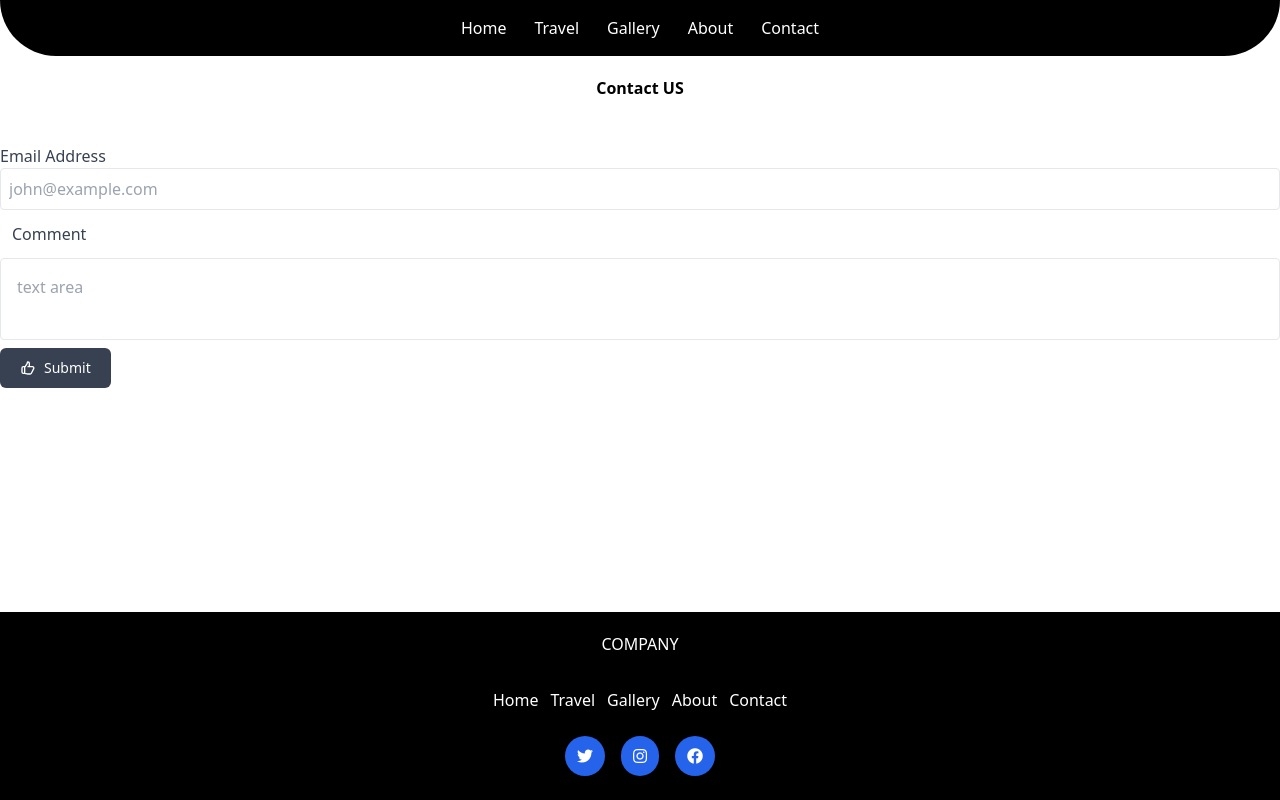
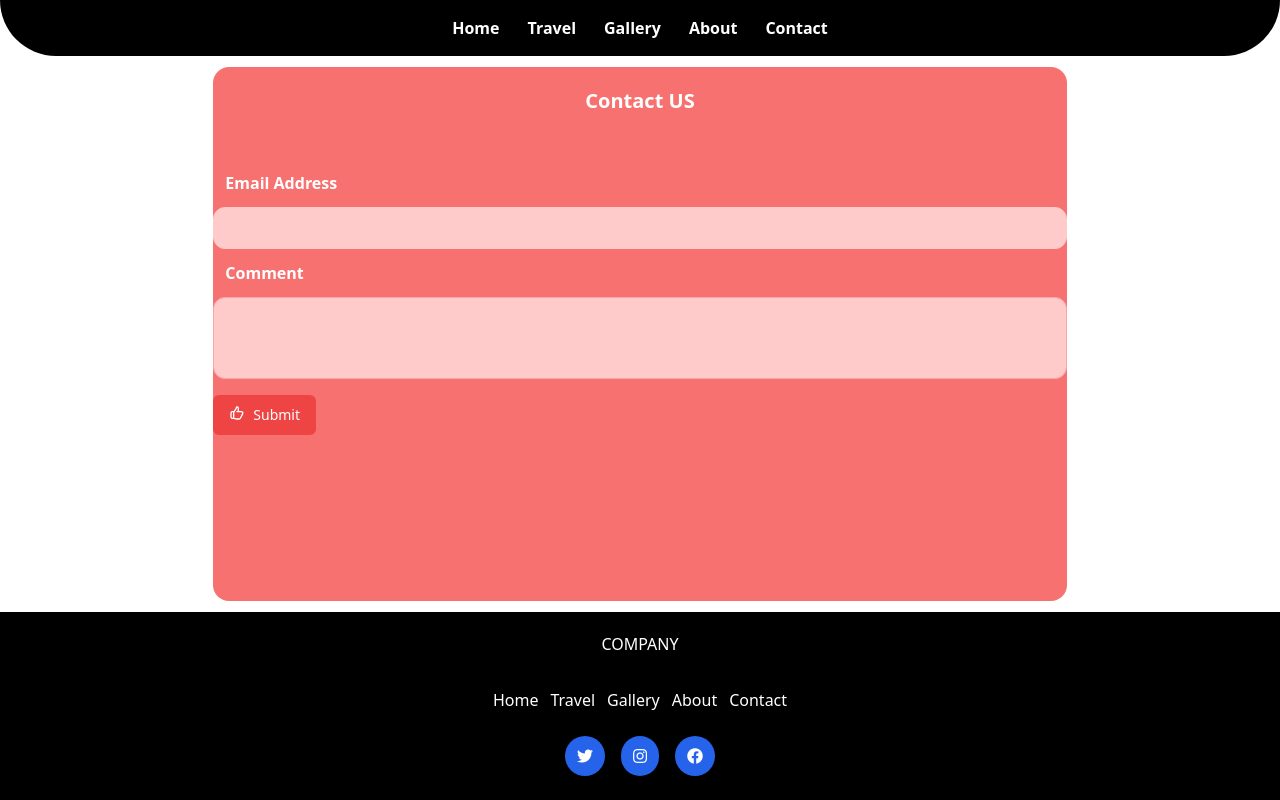
Before and after one commit to mertilter7/travel-example-VUE, a Vue app: page /contact in a window 1280 px wide. Built offline with nearby package versions, Linux system fonts and the light colour scheme.

Commit message:
last commit
adding some hover , color and container color.

```diff
--- a/src/components/About.vue
+++ b/src/components/About.vue
@@ -1,9 +1,9 @@
 <template>
-  <div class="container mx-auto h-full">
+  <div class="container mx-auto h-4/6 xl:w-5/12 bg-green-300 xl:rounded-3xl md:rounded-3xl">
     <div class="about text-center">
       <h2 class="text-center text-lg font-bold my-5">About US</h2>
 
-      <p class="text-md font-semibold text-justify mx-auto p-2 md:w-4/12">
+      <p class="text-md font-semibold text-justify mx-auto p-2 md:w-5/12 text-black">
         Lorem ipsum dolor sit amet consectetur adipisicing elit. Placeat ut ad
         incidunt non, cupiditate numquam inventore quidem, dignissimos a beatae
         eos! Voluptas fugiat saepe cum tempore odit quidem aliquid illo quas
--- a/src/components/Contact.vue
+++ b/src/components/Contact.vue
@@ -1,22 +1,22 @@
 <template>
-  <div class="container h-full mx-auto">
-    <h2 class="font-bold text-center my-5 font-sans">Contact US</h2>
+  <div class="container h-4/6 w-4/6 mx-auto bg-red-400 rounded-2xl ">
+    <h2 class="font-bold text-center my-5 font-sans text-white text-xl">Contact US</h2>
     <label class="my-11 flex flex-col justify-center">
-      <span class="text-gray-700 font-sans">Email Address</span>
+      <span class="text-white font-bold font-sans m-3">Email Address</span>
       <input
         type="email"
-        class="p-2 form-input border rounded"
-        placeholder="john@example.com"
+        class="p-2 form-input border rounded-xl focus:outline-none bg-red-200 border-red-200"
+        placeholder=""
       />
-      <span class="text-gray-700 m-3 font-sans">Comment</span>
+      <span class="text-white font-bold m-3 font-sans">Comment</span>
       <textarea
-        class="border rounded p-4 resize-none"
-        placeholder="text area"
+        class="border rounded-xl p-4 resize-none bg-red-200 border-red-300 text-black text-md focus:outline-none"
+        placeholder=""
       ></textarea>
     </label>
     <button
       type="button"
-      class="focus:outline-none text-white text-sm py-2.5 px-5 -my-9 rounded-md bg-gray-700 hover:bg-gray-900 hover:shadow-lg flex items-center"
+      class="focus:outline-none text-white text-sm py-2.5 px-4 -my-7 rounded-md bg-red-500 hover:bg-red-600 hover:shadow-lg flex "
     >
       <svg
         class="w-4 h-4 mr-2"
--- a/src/components/Footer.vue
+++ b/src/components/Footer.vue
@@ -1,5 +1,5 @@
 <template>
-  <footer class="footer bg-black text-white inset-x-0 p-3 text-md text-center">
+  <footer class="footer bg-black text-white inset-x-0 p-3 text-md text-center ">
     <p class="py-2">COMPANY</p>
 
     <div>
@@ -7,35 +7,35 @@
         <li>
           <router-link
             to="/"
-            class="hover:bg-purple-700 focus:outline-none focus:ring-2 focus:ring-purple-600 focus:ring-opacity-50 p-1 rounded-md"
+            class="hover:bg-purple-500 focus:outline-none focus:ring-2 focus:ring-purple-500 focus:ring-opacity-50 p-1 rounded-md"
             >Home</router-link
           >
         </li>
         <li>
           <router-link
             to="/travel"
-            class="hover:bg-purple-700 focus:outline-none focus:ring-2 focus:ring-purple-600 focus:ring-opacity-50 p-1 rounded-md"
+            class="hover:bg-red-400 focus:outline-none focus:ring-2 focus:ring-red-400 focus:ring-opacity-50 p-1 rounded-md"
             >Travel</router-link
           >
         </li>
         <li>
           <router-link
             to="/gallery"
-            class="hover:bg-purple-700 focus:outline-none focus:ring-2 focus:ring-purple-600 focus:ring-opacity-50 p-1 rounded-md"
+            class="hover:bg-blue-400 focus:outline-none focus:ring-2 focus:ring-blue-400 focus:ring-opacity-50 p-1 rounded-md"
             >Gallery</router-link
           >
         </li>
         <li>
           <router-link
             to="/about"
-            class="hover:bg-purple-700 focus:outline-none focus:ring-2 focus:ring-purple-600 focus:ring-opacity-50 p-1 rounded-md"
+            class="hover:bg-green-400 focus:outline-none focus:ring-2 focus:ring-purple-400 focus:ring-opacity-50 p-1 rounded-md"
             >About</router-link
           >
         </li>
         <li>
           <router-link
             to="/contact"
-            class="hover:bg-purple-700 focus:outline-none focus:ring-2 focus:ring-purple-600 focus:ring-opacity-50 p-1 rounded-md"
+            class="hover:bg-yellow-400 focus:outline-none focus:ring-2 focus:ring-yellow-400 focus:ring-opacity-50 p-1 rounded-md"
             >Contact</router-link
           >
         </li>
@@ -44,17 +44,17 @@
     <div class="space-x-4 my-3">
       <a href=""
         ><i
-          class="fab fa-twitter bg-blue-600 rounded-3xl p-3 hover:bg-purple-700 focus:outline-none focus:ring-2 focus:ring-purple-600 focus:ring-opacity-50"
+          class="fab fa-twitter bg-blue-600 rounded-3xl p-3 hover:bg-yellow-600 focus:outline-none focus:ring-2 focus:ring-purple-600 focus:ring-opacity-50"
         ></i
       ></a>
       <a href=""
         ><i
-          class="fab fa-instagram bg-blue-600 rounded-3xl p-3 hover:bg-purple-700 focus:outline-none focus:ring-2 focus:ring-purple-600 focus:ring-opacity-50"
+          class="fab fa-instagram bg-blue-600 rounded-3xl p-3 hover:bg-green-600 focus:outline-none focus:ring-2 focus:ring-purple-600 focus:ring-opacity-50"
         ></i
       ></a>
       <a href=""
         ><i
-          class="fab fa-facebook bg-blue-600 rounded-3xl p-3 hover:bg-purple-700 focus:outline-none focus:ring-2 focus:ring-purple-600 focus:ring-opacity-50"
+          class="fab fa-facebook bg-blue-600 rounded-3xl p-3 hover:bg-red-600 focus:outline-none focus:ring-2 focus:ring-purple-600 focus:ring-opacity-50"
         ></i
       ></a>
     </div>
@@ -63,4 +63,6 @@
 <script>
 export default {};
 </script>
-<style></style>>
+<style scoped>
+
+</style>
--- a/src/components/Gallery.vue
+++ b/src/components/Gallery.vue
@@ -1,6 +1,6 @@
 <template>
   <div class="">
-    <div class="container mx-auto w-auto h-full items-center">
+    <div class="container mx-auto w-auto h-full items-center bg-yellow-300 rounded-2xl">
       <div
         class="grid grid-cols-2 py-3 items-center gap-4 md:w-7/12 xl:w-7/12 mx-auto"
       >
@@ -12,6 +12,7 @@
             Lorem ipsum dolor sit amet consectetur adipisicing elit. Modi iusto
             ipsam odio minima eligendi ex?
           </p>
+
         </div>
         <div class="">
           <img src="../assets/bali.jpg" class="object-cover h-48" />
--- a/src/components/Home.vue
+++ b/src/components/Home.vue
@@ -17,6 +17,7 @@
           <span class="text-red-500"> provident?</span>
         </p>
       </div>
+
     </div>
   </div>
 </template>
--- a/src/components/Navbar.vue
+++ b/src/components/Navbar.vue
@@ -1,32 +1,32 @@
 <template>
   <nav>
-    <div class="bg-black text-white p-2 xl:rounded-bl-full xl:rounded-br-full">
+    <div class=" p-2 xl:rounded-bl-full xl:rounded-br-full bg-black text-white font-bold font-sans">
       <ul class="flex space-x-3 justify-center p-2">
         <li>
           <router-link
             to="/"
-            class="hover:bg-purple-700 focus:outline-none focus:ring-2 focus:ring-purple-600 focus:ring-opacity-50 p-2 rounded-lg"
+            class="hover:bg-red-300 focus:outline-none focus:ring-2 focus:ring-red-300 focus:ring-opacity-50 p-2 rounded-lg"
             >Home</router-link
           >
         </li>
         <li>
           <router-link
             to="/travel"
-            class="hover:bg-purple-700 focus:outline-none focus:ring-2 focus:ring-purple-600 focus:ring-opacity-50 p-2 rounded-lg"
+            class="hover:bg-purple-400 focus:outline-none focus:ring-2 focus:ring-purple-400 focus:ring-opacity-50 p-2 rounded-lg"
             >Travel</router-link
           >
         </li>
         <li>
           <router-link
             to="/gallery"
-            class="hover:bg-purple-700 focus:outline-none focus:ring-2 focus:ring-purple-600 focus:ring-opacity-50 p-2 rounded-lg"
+            class="hover:bg-blue-400 focus:outline-none focus:ring-2 focus:ring-blue-400 focus:ring-opacity-50 p-2 rounded-lg"
             >Gallery</router-link
           >
         </li>
         <li>
           <router-link
             to="/about"
-            class="hover:bg-purple-700 focus:outline-none focus:ring-2 focus:ring-purple-600 focus:ring-opacity-50 p-2 rounded-lg"
+            class="hover:bg-green-400 focus:outline-none focus:ring-2 focus:ring-green-400 focus:ring-opacity-50 p-2 rounded-lg"
           >
             About
           </router-link>
@@ -34,7 +34,7 @@
         <li>
           <router-link
             to="/contact"
-            class="hover:bg-purple-700 focus:outline-none focus:ring-2 focus:ring-purple-600 focus:ring-opacity-50 p-2 rounded-lg"
+            class="hover:bg-yellow-400 focus:outline-none focus:ring-2 focus:ring-yellow-400 focus:ring-opacity-50 p-2 rounded-lg"
           >
             Contact
           </router-link>
@@ -43,3 +43,8 @@
     </div>
   </nav>
 </template>
+<style scoped>
+.rainbow-text {
+  background-image: linear-gradient(to left, violet, lightgreen, lightblue, lightgreen, yellow, orange, red);
+}
+</style>
--- a/src/components/Travel.vue
+++ b/src/components/Travel.vue
@@ -1,6 +1,6 @@
 <template>
   <div
-    class="container mx-auto h-4/6 w-7/12 bg-purple-300 flex justify-center rounded-xl"
+    class="container mx-auto h-4/6 w-7/12 bg-purple-300 flex justify-center rounded-2xl"
   >
     <div>
       <h2 class="my-5 text-white font-bold text-2xl font-sans">Get Reserve</h2>
@@ -21,9 +21,16 @@
               v-model="mail"
             />
           </label>
+          <p class="text-semibold text-white p-1">Travel Options</p>
+          <label>
+
+            <select class="p-2 rounded-lg">
+              <option class="" v-for="(travel , id) in travels" :key="id">{{ travel }}</option>
+            </select>
+          </label>
         </label>
 
-        <input type="date" class="focus:bg-red-300 text-black rounded-lg p-2" />
+        <input type="date" id="datemin" min="now" class="focus:bg-red-300 text-black rounded-lg p-2" />
       </section>
       <button
         type="button"
@@ -54,10 +61,17 @@ export default {
   components: {},
   data() {
     return {
+      travels : ["Bali", "Maldives", "Bahamas", "Miami", "Mykonos" , "Rhodos"],
       date: "",
       identify: "",
       mail: "",
     };
   },
+  methods : {
+
+
+
+
+  }
 };
 </script>
```
Also changed, not shown: 1 other file (tests, documents, lock files or other folders).
